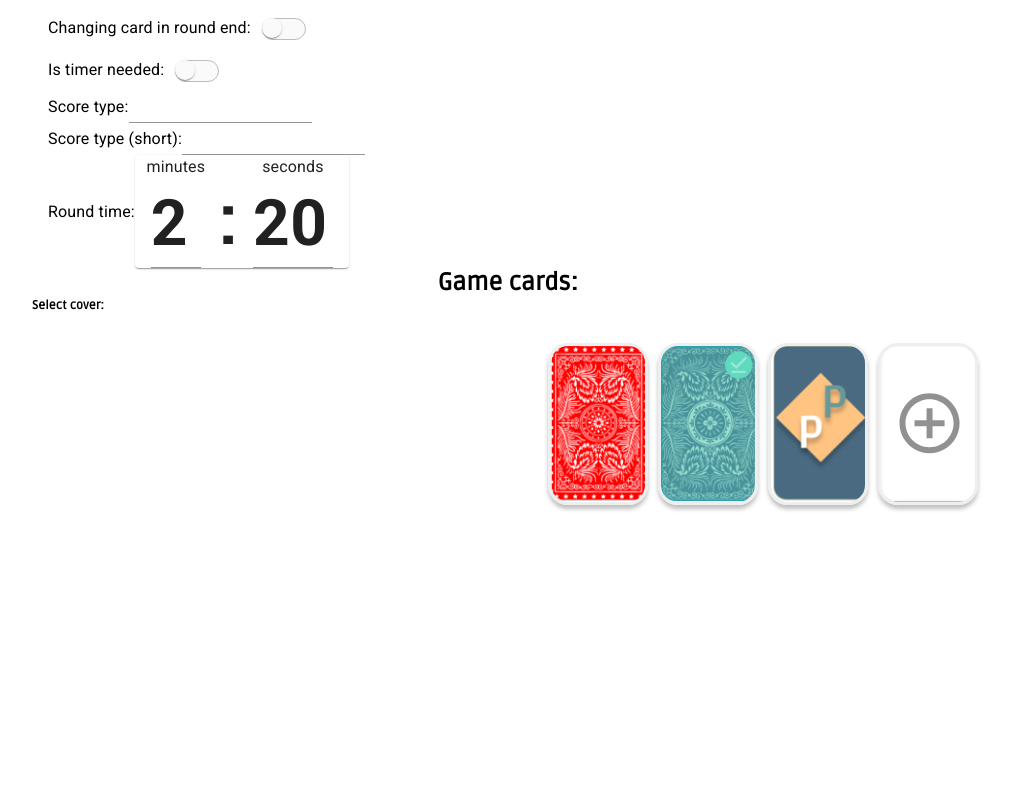
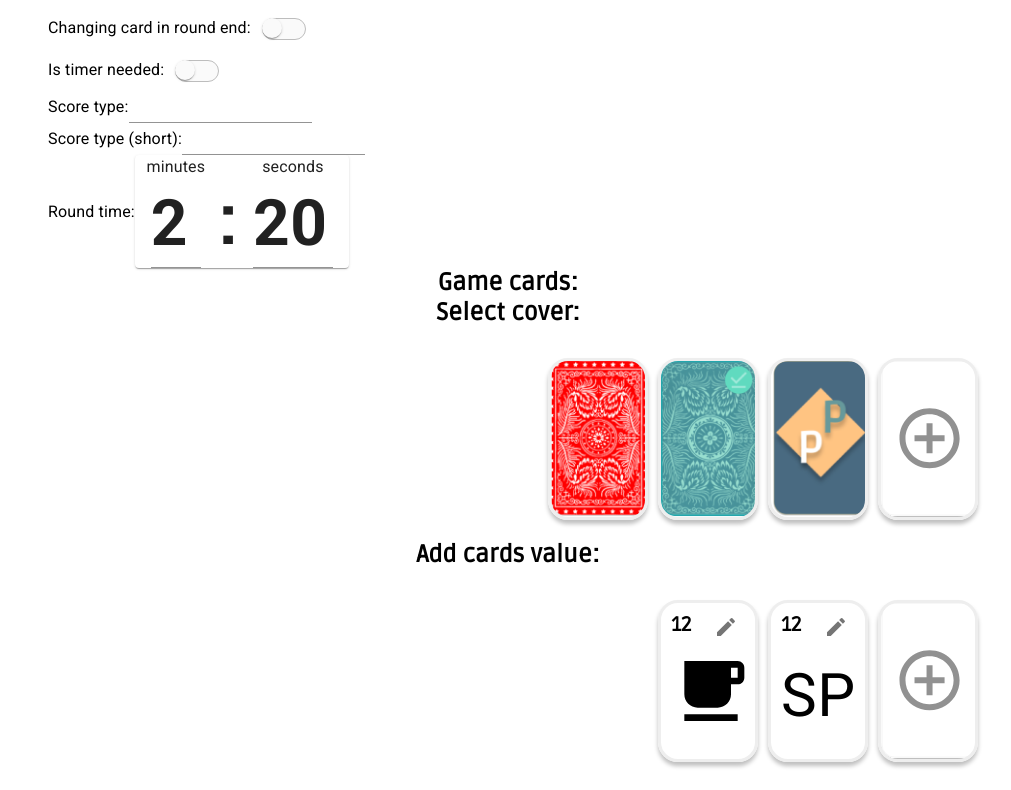
Before and after one commit to strannik345/Pointing-Poker, a React (Create React App) app in the folder pointing-poker/: page / in a window 1280 px wide. Shown: the part 831-1621 px from the top of the page, without its empty margins (132-1143 px from the left). Before the commit the page ends 1364 px from the top, so only its background shows below. Built offline with nearby package versions, Linux system fonts and the light colour scheme.

Commit message:
feat: add cardValue

```diff
--- /dev/null
+++ b/pointing-poker/src/components/addCardValue/addCardValue.scss
@@ -0,0 +1,7 @@
+.card-value{
+    font-family: "Ruda" !important;
+    font-style: normal;
+    font-weight: bold !important;
+    font-size: 20px;
+    padding-left: 10px;padding-top: 10px;
+}
--- /dev/null
+++ b/pointing-poker/src/components/addCardValue/addCardValue.tsx
@@ -0,0 +1,39 @@
+import React from 'react';
+import '../gameCards/gameCards.scss';
+import './../../pages/lobby/lobby.scss';
+import './addCardValue.scss';
+import '@fontsource/ruda';
+import FreeBreakfastIcon from '@material-ui/icons/FreeBreakfast';
+import CreateIcon from '@material-ui/icons/Create';
+import { Card, CardMedia, Container, IconButton,Typography } from '@material-ui/core';
+
+export const AddCardValue: React.FC=()=> {
+    return (<div className = "game-cards">
+        <Container>
+            <Typography className = "lobby--title lobby--title__primary">Add cards value:</Typography>
+        </Container>
+        <Container className = "cards-list" style={{display:"flex", justifyContent:"end", padding:"20px"}}>
+            <div className = "game-card">
+                <div className = "card">
+                <span className = "card-value">12</span>
+                    <IconButton aria-label="edit" style={{marginLeft: "10px"}}>
+                        <CreateIcon  />
+                    </IconButton>
+                    <FreeBreakfastIcon style={{ fontSize: 80, marginLeft: "10px" }}/>
+                </div>
+            </div>
+            <div className = "game-card">
+                <div className = "card">
+                <span className = "card-value">12</span>
+                    <IconButton aria-label="edit" style={{marginLeft: "10px"}}>
+                        <CreateIcon  />
+                    </IconButton>
+                    <Typography style={{ fontSize: 60, marginLeft: "10px" }}>SP</Typography>
+                </div>
+            </div>
+            <div className = "game-card">
+                <div className = "card new-card"> </div>
+            </div>
+        </Container>
+</div>)
+}
--- a/pointing-poker/src/components/gameCards/gameCards.tsx
+++ b/pointing-poker/src/components/gameCards/gameCards.tsx
@@ -5,16 +5,10 @@ import '@fontsource/ruda';
 import { Card, CardMedia, Container, makeStyles, Typography } from '@material-ui/core';
 
 export const GameCards: React.FC=()=> {
-    const useStyles = makeStyles({
-        media: {
-          height: 162,
-        },
-      });
-      const classes = useStyles();
     return (<div className = "game-cards">
         <Container>
             <Typography className = "lobby--title lobby--title__primary">Game cards:</Typography>
-            <Typography className = "lobby--title lobby--title__secondary">Select cover:</Typography>
+            <Typography className = "lobby--title lobby--title__primary">Select cover:</Typography>
         </Container>
         <Container className = "cards-list" style={{display:"flex", justifyContent:"end", padding:"20px"}}>
         <div className = "game-card">
--- a/pointing-poker/src/components/issueCard/issueCard.tsx
+++ b/pointing-poker/src/components/issueCard/issueCard.tsx
@@ -17,7 +17,7 @@ export const IssueCard: React.FC<IIssue> = ({isNew = true}) => {
       <IconButton aria-label="edit">
         <EditIcon/>
       </IconButton>
-      <IconButton aria-label="delete">
+      <IconButton color="secondary" aria-label="delete">
         <DeleteIcon/>
       </IconButton>
     </Box>
--- a/pointing-poker/src/pages/lobby/scrumMaster/scrumMaster.tsx
+++ b/pointing-poker/src/pages/lobby/scrumMaster/scrumMaster.tsx
@@ -7,6 +7,8 @@ import { LobbyInfo } from '../../../components/lobbyInfo/lobbyInfo';
 import { IssuesList } from '../../../components/issuesList/issuesList';
 import { GameSettings } from '../../../components/gameSettings/gameSettings';
 import { GameCards } from '../../../components/gameCards/gameCards';
+import { AddCardValue } from '../../../components/addCardValue/addCardValue';
+import { Modal } from '@material-ui/core';
 export const ScrumMaster: React.FC =()=> {
     return(<>
         <LobbyInfo isMaster = {true}/>
@@ -14,5 +16,6 @@ export const ScrumMaster: React.FC =()=> {
         <IssuesList/>
         <GameSettings/>
         <GameCards/>
+        <AddCardValue/>
     </>)
 }
```
Also changed, not shown: pointing-poker/src/components/kickModal/kickModal.tsx (added, +12 -0 lines).
